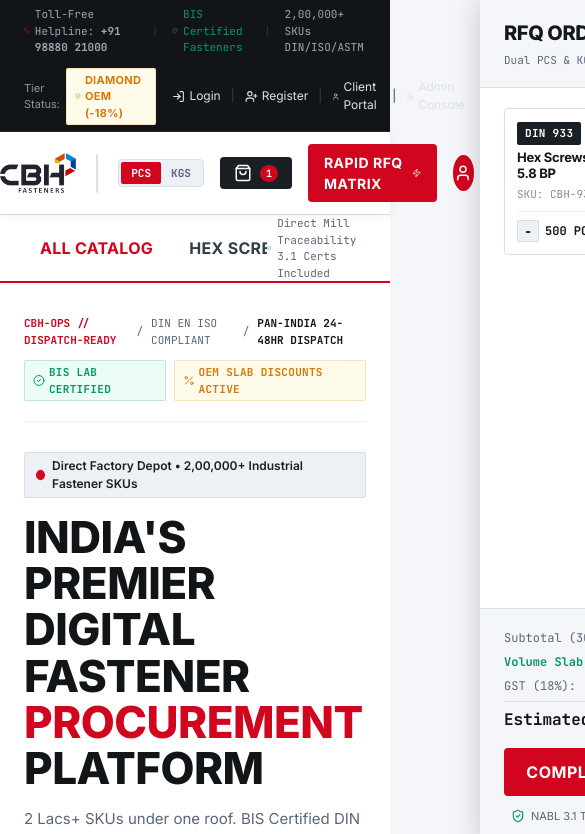
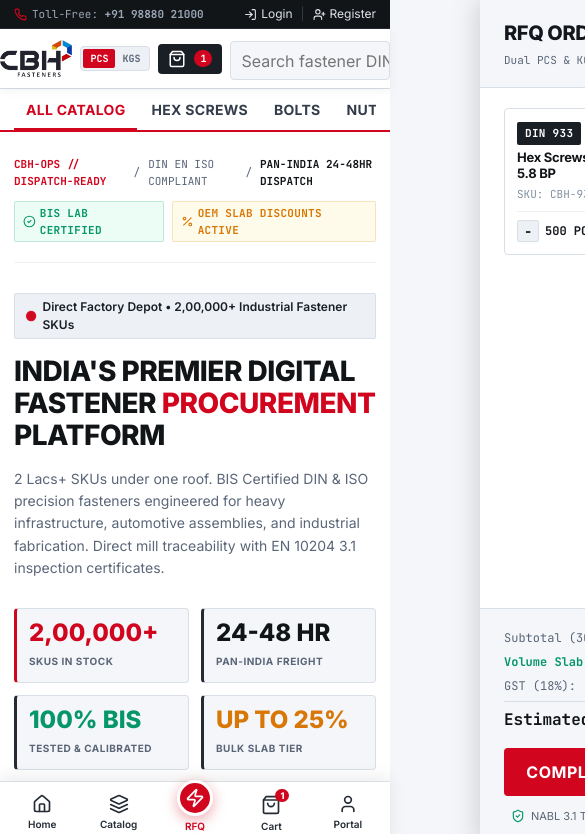
Before and after one commit to amandeepkumarflymediatech-star/CBH, a Next.js app: page / in a window 390 px wide. Shown: the top 834 px of the page, 585 px wide, since content can reach past the window. Built offline with nearby package versions, Linux system fonts and the light colour scheme.

Commit message:
feat: implement comprehensive responsive layout across mobile, tablet, and desktop viewports with mobile bottom navigation dock

```diff
--- a/css/bulk-rfq.css
+++ b/css/bulk-rfq.css
@@ -402,3 +402,66 @@
 .btn-whatsapp-rfq:hover {
   background: #1EBE5D;
 }
+
+/* ==========================================================================
+   BULK RFQ RESPONSIVE SYSTEM (TABLET & MOBILE)
+   ========================================================================== */
+@media (max-width: 1080px) {
+  .rfq-layout-grid {
+    grid-template-columns: 1fr;
+    gap: 20px;
+  }
+  .rfq-summary-card {
+    position: static;
+    top: auto;
+  }
+}
+
+@media (max-width: 768px) {
+  .rfq-header-banner h1 {
+    font-size: 26px !important;
+  }
+  .rfq-table-card {
+    padding: 14px;
+  }
+  .rfq-card-head {
+    flex-direction: column;
+    align-items: flex-start;
+    gap: 8px;
+  }
+  .rfq-tools-strip {
+    gap: 12px;
+  }
+  .quick-sku-picker {
+    flex-direction: column;
+    align-items: stretch;
+  }
+  .quick-sku-picker select,
+  .quick-sku-picker button {
+    width: 100%;
+  }
+  .csv-upload-box {
+    flex-direction: column;
+    align-items: stretch;
+  }
+  .csv-upload-box > div {
+    flex-direction: column;
+    width: 100%;
+  }
+  .csv-upload-box button {
+    width: 100%;
+    justify-content: center;
+  }
+}
+
+@media (max-width: 540px) {
+  .tier-milestones {
+    font-size: 10px;
+  }
+  .rfq-summary-card {
+    padding: 16px;
+  }
+  .rfq-total-box strong {
+    font-size: 19px;
+  }
+}
--- a/css/main.css
+++ b/css/main.css
@@ -594,3 +594,203 @@
     opacity: 1;
   }
 }
+
+/* ==========================================================================
+   RESPONSIVE LAYOUT & MOBILE SYSTEM
+   ========================================================================== */
+
+/* Utility Visibility Helpers */
+@media (max-width: 640px) {
+  .hide-mobile {
+    display: none !important;
+  }
+  .container {
+    padding: 0 14px;
+  }
+}
+
+@media (max-width: 992px) {
+  .hide-tablet {
+    display: none !important;
+  }
+}
+
+@media (min-width: 993px) {
+  .show-tablet-down {
+    display: none !important;
+  }
+}
+
+@media (min-width: 641px) {
+  .show-mobile-only {
+    display: none !important;
+  }
+}
+
+/* Tablet & Mobile Header Adjustments */
+@media (max-width: 992px) {
+  .top-ops-bar {
+    font-size: 11px;
+    padding: 5px 0;
+  }
+  .header-core {
+    gap: 12px;
+  }
+  .search-matrix {
+    max-width: 420px;
+  }
+  .search-spec-select {
+    padding: 6px 8px;
+    font-size: 10px;
+  }
+}
+
+@media (max-width: 768px) {
+  body {
+    padding-bottom: 64px; /* Space for mobile bottom dock */
+  }
+
+  .header-core {
+    flex-wrap: wrap;
+    padding: 8px 0;
+    gap: 8px;
+  }
+
+  .brand-block {
+    order: 1;
+  }
+
+  .brand-logo-img {
+    height: 38px;
+    max-width: 150px;
+  }
+
+  .header-actions {
+    order: 2;
+    margin-left: auto;
+    gap: 8px;
+  }
+
+  .search-matrix {
+    order: 3;
+    width: 100%;
+    max-width: 100%;
+    margin-top: 4px;
+  }
+
+  .search-spec-select {
+    max-width: 125px;
+    font-size: 11px;
+    padding: 6px 8px;
+  }
+
+  .search-input {
+    font-size: 13px;
+    padding: 8px 10px;
+  }
+
+  .header-nav-bar {
+    border-bottom-width: 2px;
+  }
+
+  .nav-links {
+    gap: 2px;
+    padding: 2px 0;
+  }
+
+  .nav-item {
+    font-size: 14px;
+    padding: 8px 12px;
+  }
+
+  .drawer-panel {
+    width: 100%;
+    max-width: 100vw;
+  }
+}
+
+@media (max-width: 480px) {
+  .search-spec-select {
+    display: none;
+  }
+  .unit-switcher button {
+    padding: 3px 7px;
+    font-size: 10px;
+  }
+  .cart-trigger {
+    padding: 6px 10px;
+    font-size: 11px;
+  }
+}
+
+/* Mobile Fixed Bottom Navigation Bar */
+.mobile-bottom-dock {
+  position: fixed;
+  bottom: 0;
+  left: 0;
+  right: 0;
+  background: #FFFFFF;
+  border-top: 1px solid var(--color-surface-border);
+  box-shadow: 0 -4px 16px rgba(0, 0, 0, 0.08);
+  display: flex;
+  align-items: center;
+  justify-content: space-around;
+  padding: 6px 4px calc(6px + env(safe-area-inset-bottom, 0px));
+  z-index: 1500;
+}
+
+.mobile-dock-btn {
+  display: flex;
+  flex-direction: column;
+  align-items: center;
+  justify-content: center;
+  gap: 3px;
+  color: var(--color-dark-700);
+  font-size: 10px;
+  font-weight: 600;
+  padding: 4px 8px;
+  border-radius: var(--radius-xs);
+  background: transparent;
+  border: none;
+  cursor: pointer;
+  text-decoration: none;
+  transition: color var(--transition-fast);
+  flex: 1;
+}
+
+.mobile-dock-btn:hover,
+.mobile-dock-btn:active {
+  color: var(--color-primary);
+}
+
+.mobile-dock-rfq {
+  color: var(--color-primary);
+}
+
+.dock-rfq-circle {
+  width: 36px;
+  height: 36px;
+  border-radius: 50%;
+  background: var(--color-primary);
+  color: #FFFFFF;
+  display: flex;
+  align-items: center;
+  justify-content: center;
+  box-shadow: var(--shadow-red);
+  margin-top: -12px;
+  border: 3px solid #FFFFFF;
+}
+
+.dock-counter {
+  position: absolute;
+  top: -6px;
+  right: -8px;
+  background: var(--color-primary);
+  color: #FFFFFF;
+  font-size: 9px;
+  font-weight: 800;
+  padding: 1px 4px;
+  border-radius: 10px;
+  min-width: 14px;
+  text-align: center;
+}
--- a/css/storefront.css
+++ b/css/storefront.css
@@ -1033,3 +1033,90 @@
   font-size: 12px;
   color: #7B8797;
 }
+
+/* ==========================================================================
+   STOREFRONT RESPONSIVE SYSTEM (TABLET & MOBILE)
+   ========================================================================== */
+@media (max-width: 992px) {
+  .hero-grid {
+    grid-template-columns: 1fr;
+    gap: 28px;
+  }
+  .hero-section {
+    padding: 24px 0 36px;
+  }
+  .surplus-grid {
+    grid-template-columns: 1fr;
+    gap: 28px;
+  }
+}
+
+@media (max-width: 768px) {
+  .hero-title {
+    font-size: 28px !important;
+    line-height: 1.15 !important;
+  }
+  .hero-desc {
+    font-size: 14px;
+  }
+  .finder-card {
+    padding: 16px;
+  }
+  .finder-grid {
+    grid-template-columns: repeat(2, 1fr);
+    gap: 8px;
+  }
+  .finder-grid > div:last-child {
+    grid-column: span 2;
+  }
+  .finder-grid > div:last-child button {
+    width: 100%;
+    margin-top: 4px;
+  }
+  .surplus-title {
+    font-size: 28px !important;
+  }
+  .consultation-strip {
+    padding: 20px 16px;
+    flex-direction: column;
+    align-items: flex-start;
+  }
+  .consultation-strip a,
+  .consultation-strip button {
+    width: 100%;
+    justify-content: center;
+  }
+  .footer-bottom {
+    flex-direction: column;
+    text-align: center;
+    gap: 8px;
+  }
+}
+
+@media (max-width: 520px) {
+  .finder-grid {
+    grid-template-columns: 1fr;
+  }
+  .finder-grid > div:last-child {
+    grid-column: span 1;
+  }
+  .product-grid {
+    grid-template-columns: 1fr;
+  }
+  .qty-unit-row {
+    flex-direction: column;
+    align-items: stretch;
+    gap: 6px;
+  }
+  .qty-stepper {
+    width: 100%;
+    justify-content: center;
+  }
+  .btn-card-add {
+    padding: 10px;
+    font-size: 14px;
+  }
+  .hero-stats-grid {
+    grid-template-columns: repeat(2, 1fr);
+  }
+}
--- a/src/app/globals.css
+++ b/src/app/globals.css
@@ -161,3 +161,67 @@
   color: var(--color-dark-800);
   text-transform: uppercase;
 }
+
+/* ==========================================================================
+   PORTAL & AUTH RESPONSIVE REFINEMENTS
+   ========================================================================== */
+@media (max-width: 960px) {
+  .portal-container {
+    padding: 24px 16px 80px;
+  }
+  .portal-bento-grid {
+    grid-template-columns: 1fr;
+    gap: 20px;
+  }
+  .admin-kpi-grid {
+    grid-template-columns: repeat(2, 1fr);
+    gap: 12px;
+  }
+}
+
+@media (max-width: 640px) {
+  .portal-container {
+    padding: 16px 12px 80px;
+  }
+  .portal-header {
+    flex-direction: column;
+    align-items: flex-start;
+    gap: 12px;
+    padding-bottom: 14px;
+    margin-bottom: 20px;
+  }
+  .portal-title h2 {
+    font-size: 24px !important;
+  }
+  .portal-sidebar-card,
+  .portal-main-card {
+    padding: 16px 14px;
+  }
+  .admin-kpi-grid {
+    grid-template-columns: 1fr;
+    gap: 10px;
+  }
+  .kpi-card {
+    padding: 12px 14px;
+  }
+  .kpi-value {
+    font-size: 24px;
+  }
+  .timeline-tracker {
+    overflow-x: auto;
+    padding-bottom: 12px;
+    justify-content: flex-start;
+    gap: 28px;
+  }
+  .timeline-tracker::before {
+    display: none;
+  }
+  .step-node {
+    flex-shrink: 0;
+  }
+
+  /* Prevent iOS zoom on form inputs */
+  input, select, textarea {
+    font-size: 16px !important;
+  }
+}
--- a/src/components/header/MainHeader.tsx
+++ b/src/components/header/MainHeader.tsx
@@ -2,7 +2,7 @@
 
 import React from 'react';
 import Link from 'next/link';
-import { Search, ShoppingBag, Zap, User } from 'lucide-react';
+import { Search, ShoppingBag, Zap, User, Home, Layers } from 'lucide-react';
 import { GlobalUnit } from '@/lib/types';
 
 interface MainHeaderProps {
@@ -19,6 +19,7 @@
   onOpenCart,
 }: MainHeaderProps) {
   return (
+    <>
       <header className="main-header">
         <div className="container header-core">
           {/* Brand Identity */}
@@ -42,7 +43,7 @@
             <input
               type="text"
               className="search-input"
-            placeholder="Search fastener by spec, thread M3-M64, grade 8.8 / 10.9 / 316..."
+              placeholder="Search fastener DIN, M3-M64, 8.8, 10.9..."
             />
             <button className="search-btn" title="Search catalog">
               <Search size={18} />
@@ -80,8 +81,8 @@
               <span className="cart-counter">{cartCount}</span>
             </button>
 
-          {/* Rapid RFQ Matrix Red CTA */}
-          <Link href="/bulk-order" className="btn-primary" style={{ padding: '8px 16px', fontSize: '14px' }}>
+            {/* Rapid RFQ Matrix Red CTA (Hidden on small mobile, accessible via bottom bar) */}
+            <Link href="/bulk-order" className="btn-primary hide-mobile" style={{ padding: '8px 16px', fontSize: '14px' }}>
               <span>Rapid RFQ Matrix</span>
               <Zap size={16} />
             </Link>
@@ -89,6 +90,7 @@
             {/* Account Icon */}
             <Link
               href="/customer"
+              className="hide-mobile"
               style={{
                 width: '36px',
                 height: '36px',
@@ -98,6 +100,7 @@
                 display: 'flex',
                 alignItems: 'center',
                 justifyContent: 'center',
+                flexShrink: 0
               }}
               title="My Account"
             >
@@ -106,5 +109,35 @@
           </div>
         </div>
       </header>
+
+      {/* Mobile & Tablet Fixed Bottom Navigation Bar */}
+      <nav className="mobile-bottom-dock show-tablet-down" aria-label="Mobile Navigation">
+        <Link href="/" className="mobile-dock-btn">
+          <Home size={20} />
+          <span>Home</span>
+        </Link>
+        <Link href="/#catalog" className="mobile-dock-btn">
+          <Layers size={20} />
+          <span>Catalog</span>
+        </Link>
+        <Link href="/bulk-order" className="mobile-dock-btn mobile-dock-rfq">
+          <div className="dock-rfq-circle">
+            <Zap size={20} />
+          </div>
+          <span>RFQ</span>
+        </Link>
+        <button type="button" className="mobile-dock-btn" onClick={onOpenCart}>
+          <div style={{ position: 'relative', display: 'inline-block' }}>
+            <ShoppingBag size={20} />
+            {cartCount > 0 && <span className="dock-counter">{cartCount}</span>}
+          </div>
+          <span>Cart</span>
+        </button>
+        <Link href="/customer" className="mobile-dock-btn">
+          <User size={20} />
+          <span>Portal</span>
+        </Link>
+      </nav>
+    </>
   );
 }
--- a/src/components/header/NavSubBar.tsx
+++ b/src/components/header/NavSubBar.tsx
@@ -36,7 +36,7 @@
           </Link>
         </nav>
 
-        <div style={{ display: 'flex', alignItems: 'center', gap: '6px', fontSize: '11px', color: '#5A6678', fontFamily: 'var(--font-mono)' }}>
+        <div className="hide-tablet" style={{ display: 'flex', alignItems: 'center', gap: '6px', fontSize: '11px', color: '#5A6678', fontFamily: 'var(--font-mono)' }}>
           <ShieldCheck size={14} color="#059669" />
           <span>Direct Mill Traceability 3.1 Certs Included</span>
         </div>
--- a/src/components/header/TopOpsBar.tsx
+++ b/src/components/header/TopOpsBar.tsx
@@ -11,19 +11,19 @@
         <div className="ops-tags">
           <span style={{ display: 'flex', alignItems: 'center', gap: '5px' }}>
             <Phone size={13} color="#D2051E" />
-            <span>Toll-Free Helpline: <strong>+91 98880 21000</strong></span>
+            <span>Toll-Free: <strong>+91 98880 21000</strong></span>
           </span>
-          <span style={{ color: '#2C3440' }}>|</span>
-          <span style={{ display: 'flex', alignItems: 'center', gap: '5px', color: '#059669' }}>
+          <span className="hide-mobile" style={{ color: '#2C3440' }}>|</span>
+          <span className="hide-mobile" style={{ display: 'flex', alignItems: 'center', gap: '5px', color: '#059669' }}>
             <CheckCircle size={13} />
             <span>BIS Certified Fasteners</span>
           </span>
-          <span style={{ color: '#2C3440' }}>|</span>
-          <span>2,00,000+ SKUs DIN/ISO/ASTM</span>
+          <span className="hide-tablet" style={{ color: '#2C3440' }}>|</span>
+          <span className="hide-tablet">2,00,000+ SKUs DIN/ISO/ASTM</span>
         </div>
 
-        <div style={{ display: 'flex', alignItems: 'center', gap: '16px' }}>
-          <div style={{ display: 'flex', alignItems: 'center', gap: '6px' }}>
+        <div style={{ display: 'flex', alignItems: 'center', gap: '12px' }}>
+          <div className="hide-tablet" style={{ display: 'flex', alignItems: 'center', gap: '6px' }}>
             <span style={{ color: '#8896A6', fontSize: '11px' }}>Tier Status:</span>
             <span className="badge badge-vip">
               <ShieldCheck size={12} />
@@ -31,7 +31,7 @@
             </span>
           </div>
 
-          <div style={{ display: 'flex', alignItems: 'center', gap: '10px', fontSize: '12px' }}>
+          <div style={{ display: 'flex', alignItems: 'center', gap: '8px', fontSize: '12px' }}>
             <Link
               href="/login"
               style={{ display: 'flex', alignItems: 'center', gap: '4px', color: '#DCE2E8' }}
@@ -49,21 +49,23 @@
               <UserPlus size={13} />
               <span>Register</span>
             </Link>
-            <span style={{ color: '#333D4B' }}>|</span>
+            <span className="hide-mobile" style={{ color: '#333D4B' }}>|</span>
             <Link
               href="/customer"
+              className="hide-mobile"
               style={{ display: 'flex', alignItems: 'center', gap: '4px', color: '#DCE2E8' }}
             >
               <User size={13} />
               <span>Client Portal</span>
             </Link>
-            <span style={{ color: '#333D4B' }}>|</span>
+            <span className="hide-mobile" style={{ color: '#333D4B' }}>|</span>
             <Link
               href="/admin"
+              className="hide-mobile"
               style={{ display: 'flex', alignItems: 'center', gap: '4px', color: '#DCE2E8' }}
             >
               <Settings size={13} />
-              <span>Admin Console</span>
+              <span>Admin</span>
             </Link>
           </div>
         </div>
```
Lines whose indentation alone changed are shown as unchanged.
